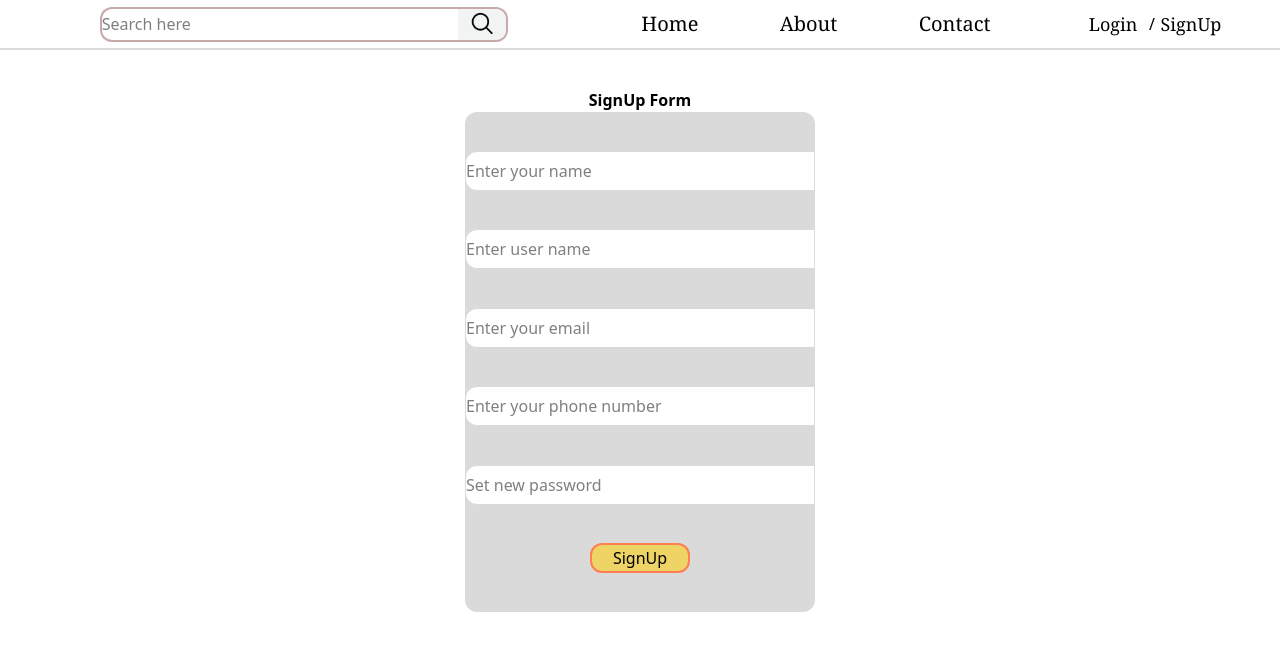
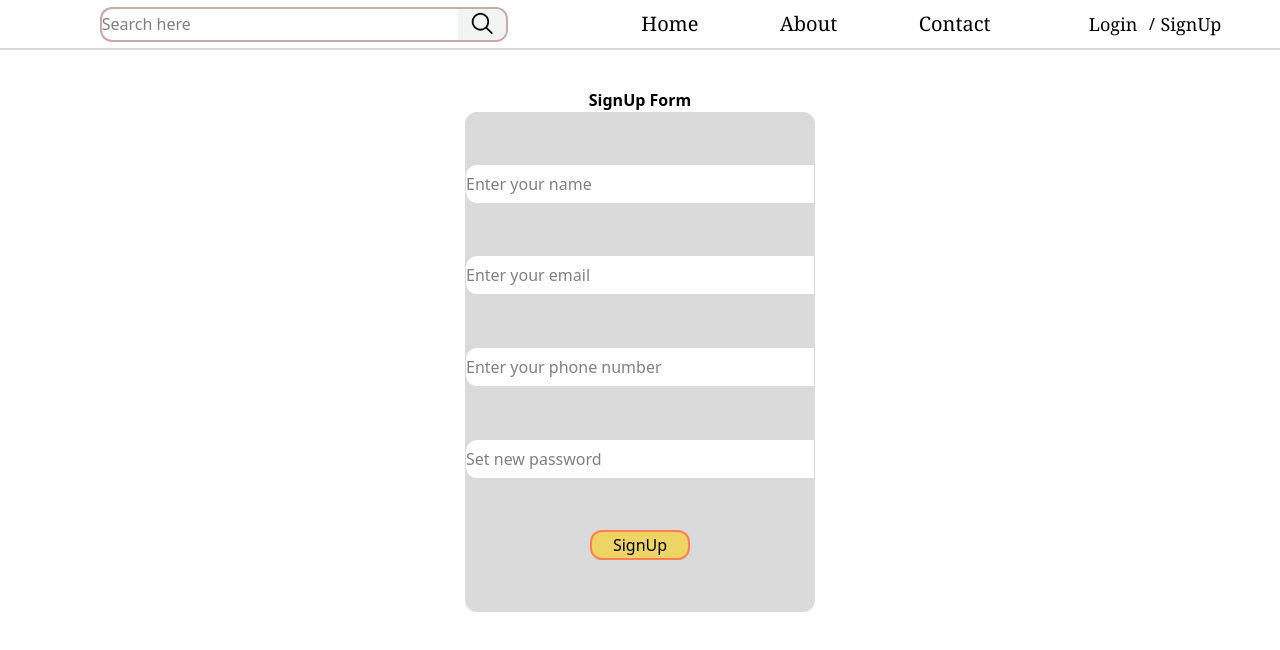
Before and after one commit to Yashraj595/MERN-, a React (Vite) app: page /signup in a window 1280 px wide. Shown: the top 650 px of the page. Built offline with nearby package versions, Linux system fonts and the light colour scheme.

Commit message:
fixing form

```diff
--- a/src/pages/SignUp.jsx
+++ b/src/pages/SignUp.jsx
@@ -70,7 +70,7 @@ import Navigation from '../components/Navigation';
 const SignUp = () => {
   const [formData, setFormData] = useState({
     name: '',
-    userName: '',
+
     email: '',
     phone: '',
     password: '',
@@ -95,14 +95,11 @@ const SignUp = () => {
 
      setFormData({
        name: '',
-       userName: '',
+
        email: '',
        phone: '',
        password: '',
      });
-
-
-
 
 
       console.log(res.data);
@@ -110,7 +107,7 @@ const SignUp = () => {
       alert(err.response?.data?.message || 'Signup failed ❌');
        setFormData({
          name: '',
-         userName: '',
+
          email: '',
          phone: '',
          password: '',
@@ -136,14 +133,6 @@ const SignUp = () => {
               onChange={handleChange}
             />
 
-            <input
-              className="forminput"
-              type="text"
-              name="userName"
-              placeholder="Enter user name"
-              value={formData.userName}
-              onChange={handleChange}
-            />
 
             <input
               className="forminput"
```
